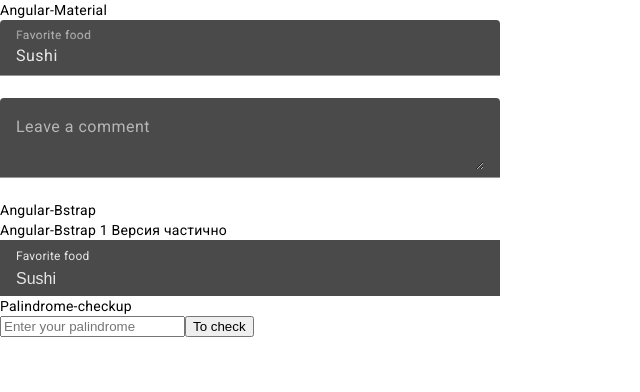
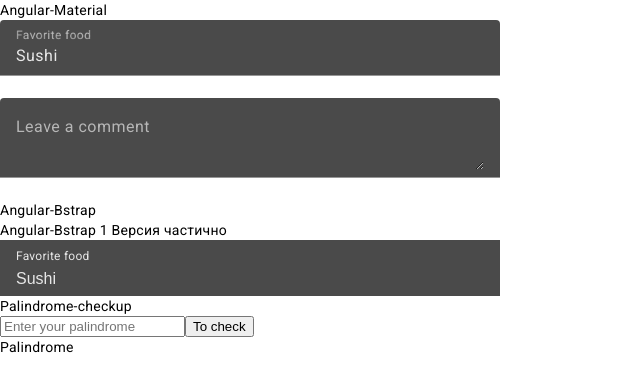
Before and after one commit to MagretBro/markup-adapt, an Angular app: page / in a window 1280 px wide. Both pictures are taken after a click on the button "To check". Shown: the top 392 px of the page, without its empty margins (0-640 px from the left). Built offline with nearby package versions, Linux system fonts and the light colour scheme.

Commit message:
palindrome func is ready

```diff
--- a/src/app/app.component.html
+++ b/src/app/app.component.html
@@ -31,6 +31,9 @@
     <div class="input-pal-group">
       <input [(ngModel)]="inputText" class="pal-text" placeholder="Enter your palindrome">
       <button class="btn-pal" (click)="isPalindrome()">To check</button>
+      <div *ngIf="result !== null" class="result" >
+      {{ result ? "Palindrome" : "This is not palindrome" }}</div>
+
     </div>
   </div>
 
--- a/src/app/app.component.ts
+++ b/src/app/app.component.ts
@@ -11,10 +11,14 @@
 })
 export class AppComponent {
   inputText: string = '';
+  result: boolean | null = null;
+
   isPalindrome() {
     const prepText = this.inputText.toLowerCase().replace(/[^a-z]/g, '');
     console.log(prepText)
     console.log({prepText})
+
+    this.result = prepText === prepText.split('').reverse().join('');
+    console.log({result: this.result})
   }
-
 }
```
